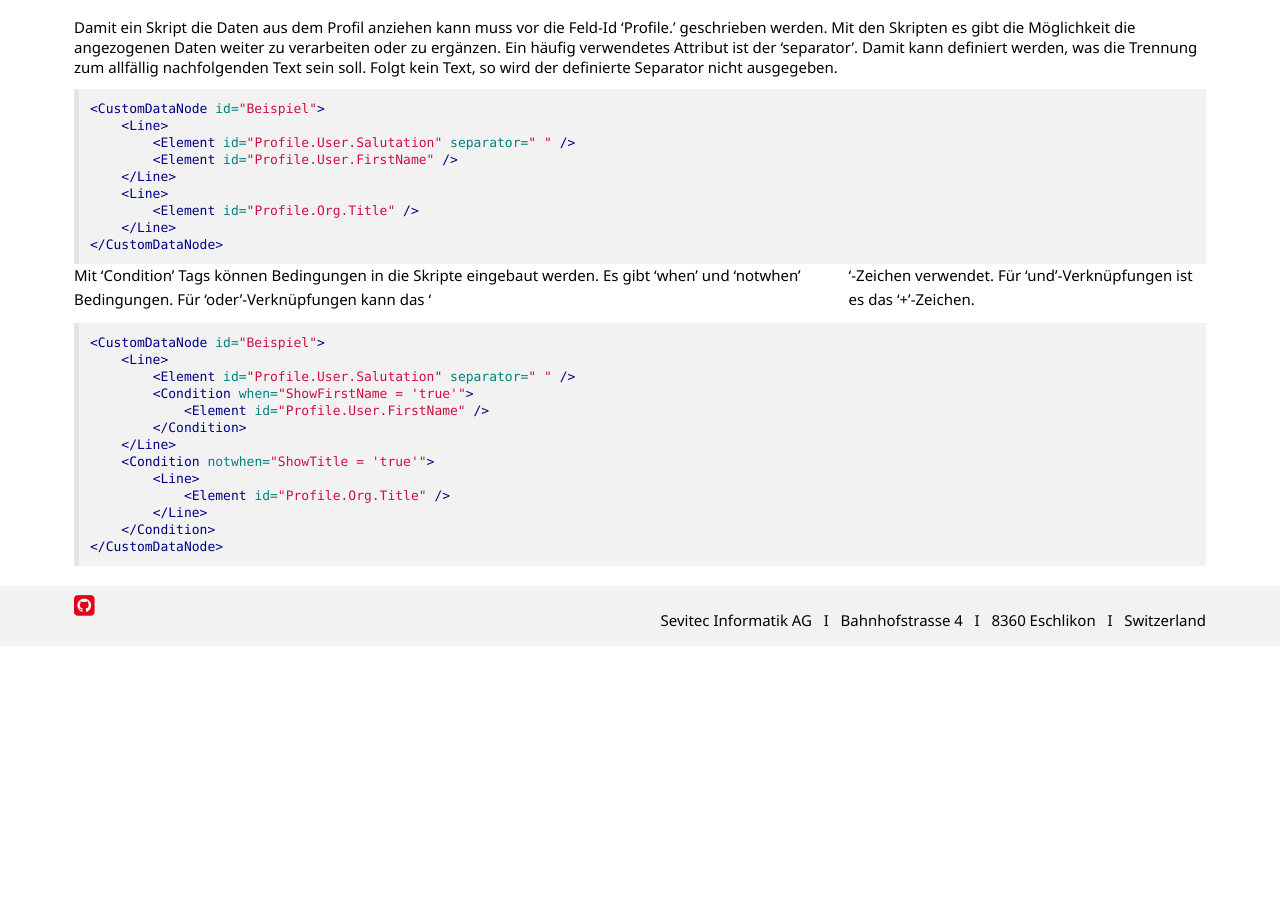
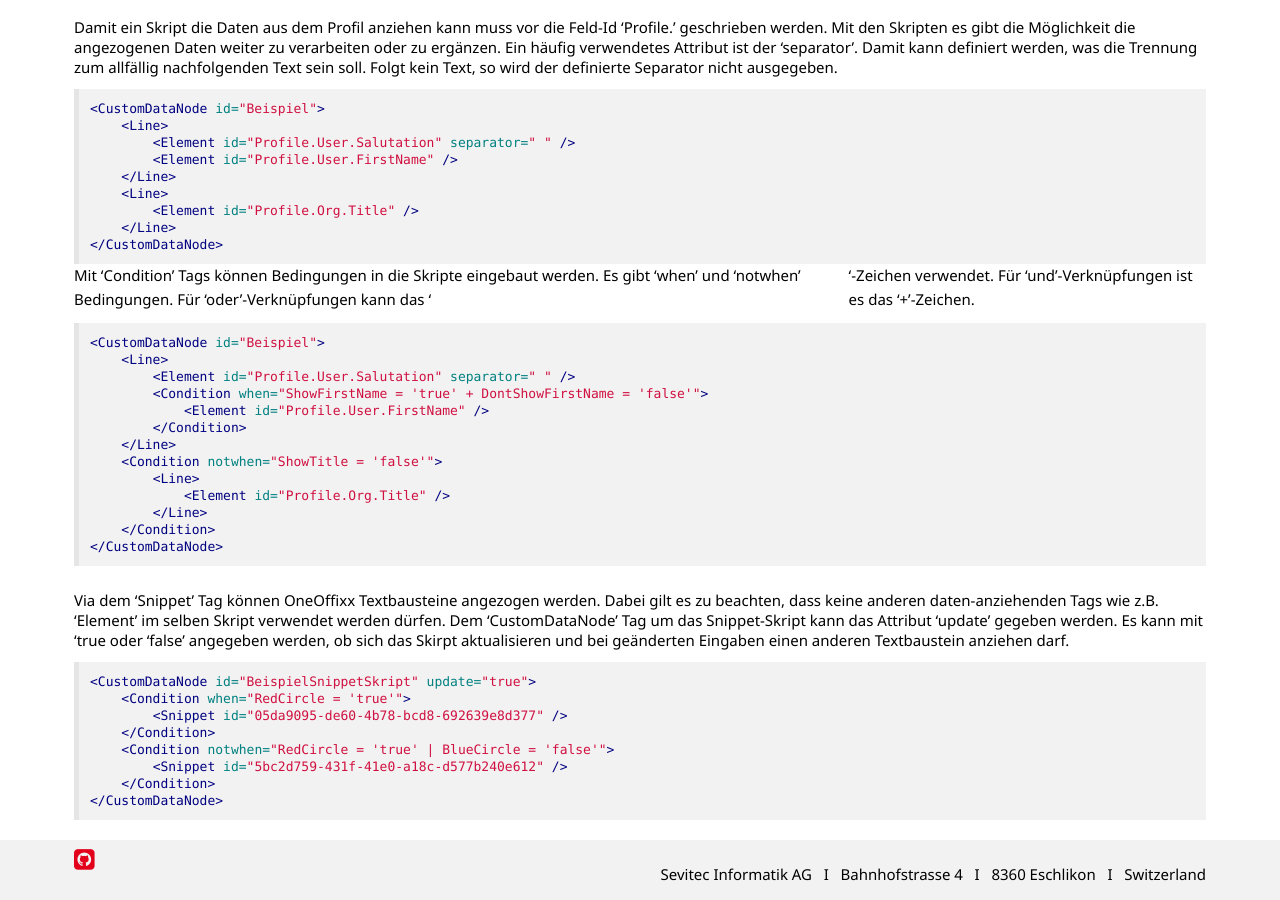
Before and after one commit to primesoft-group/oneoffixx-docs, a Jekyll site: the page built from _pages/docfunc/de/df-scripts.md, in a window 1280 px wide and 900 px high, scrolled down 1104 px. Built offline with Jekyll 4.4.1, drawn with Linux system fonts in a browser that asks for light colours; nearby versions of some CDN libraries; some web fonts are replaced; before the commit the page ends 1750 px from its top, so only the background shows below that.

Commit message:
Update df-scripts.md

````diff
--- a/_pages/docfunc/de/df-scripts.md
+++ b/_pages/docfunc/de/df-scripts.md
@@ -49,14 +49,27 @@ Mit 'Condition' Tags können Bedingungen in die Skripte eingebaut werden. Es gib
 <CustomDataNode id="Beispiel">
     <Line>
         <Element id="Profile.User.Salutation" separator=" " />
-        <Condition when="ShowFirstName = 'true'">
+        <Condition when="ShowFirstName = 'true' + DontShowFirstName = 'false'">
             <Element id="Profile.User.FirstName" />
         </Condition>
     </Line>
-    <Condition notwhen="ShowTitle = 'true'">
+    <Condition notwhen="ShowTitle = 'false'">
         <Line>
             <Element id="Profile.Org.Title" />
         </Line>
     </Condition>
 </CustomDataNode>
 ```
+
+Via dem 'Snippet' Tag können OneOffixx Textbausteine angezogen werden. Dabei gilt es zu beachten, dass keine anderen daten-anziehenden Tags wie z.B. 'Element' im selben Skript verwendet werden dürfen. Dem 'CustomDataNode' Tag um das Snippet-Skript kann das Attribut 'update' gegeben werden. Es kann mit 'true oder 'false' angegeben werden, ob sich das Skirpt aktualisieren und bei geänderten Eingaben einen anderen Textbaustein anziehen darf.
+
+```xml
+<CustomDataNode id="BeispielSnippetSkript" update="true">
+    <Condition when="RedCircle = 'true'">
+        <Snippet id="05da9095-de60-4b78-bcd8-692639e8d377" />
+    </Condition>
+    <Condition notwhen="RedCircle = 'true' | BlueCircle = 'false'">
+        <Snippet id="5bc2d759-431f-41e0-a18c-d577b240e612" />
+    </Condition>
+</CustomDataNode>
+```
````
